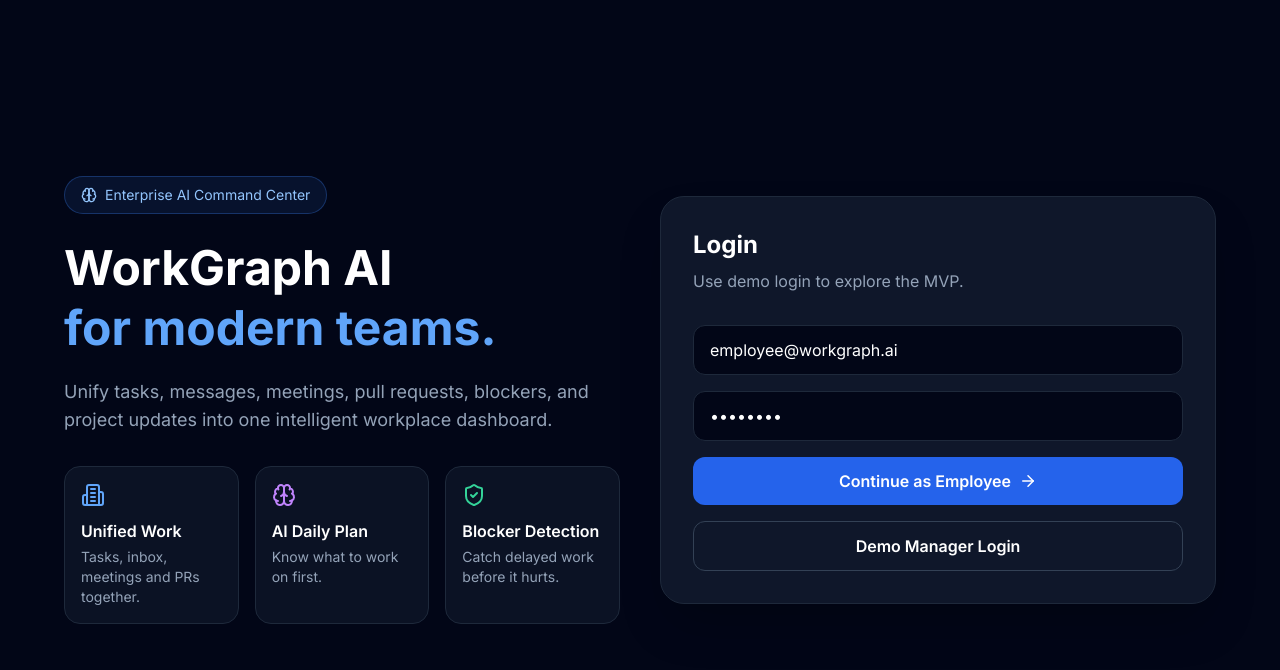
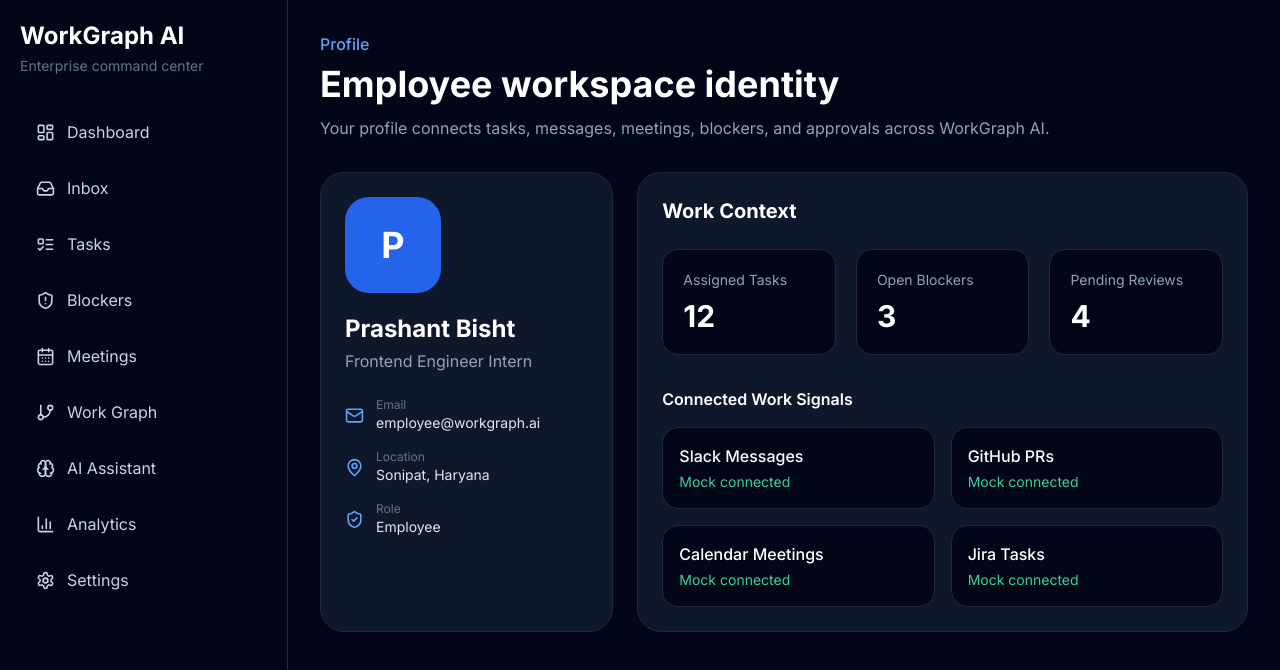
Before and after one commit to prashant2007-wq/WorkGraph-AI, a React (Vite) app in the folder apps/frontend/: page /profile in a window 1280 px wide. Before the commit this address led to /login. Shown: the top 670 px of the page. Built offline with nearby package versions, Linux system fonts and the light colour scheme.

Commit message:
add employee profile page

```diff
--- a/apps/frontend/src/pages/employee/Profile.tsx
+++ b/apps/frontend/src/pages/employee/Profile.tsx
@@ -1,8 +1,82 @@
+import { Mail, MapPin, ShieldCheck, UserRound } from "lucide-react";
+
 export default function Profile() {
   return (
-    <div className="p-6">
-      <h1 className="text-2xl font-bold text-white">Profile</h1>
-      <p className="text-slate-400 mt-2">Coming soon...</p>
+    <section>
+      <div>
+        <p className="text-blue-400 font-medium">Profile</p>
+        <h1 className="text-4xl font-bold mt-2">Employee workspace identity</h1>
+        <p className="text-slate-400 mt-3">
+          Your profile connects tasks, messages, meetings, blockers, and approvals across WorkGraph AI.
+        </p>
+      </div>
+
+      <div className="mt-8 grid grid-cols-1 xl:grid-cols-3 gap-6">
+        <div className="rounded-3xl border border-slate-800 bg-slate-900 p-6">
+          <div className="h-24 w-24 rounded-3xl bg-blue-600 flex items-center justify-center text-4xl font-bold">
+            P
+          </div>
+
+          <h2 className="text-2xl font-bold mt-5">Prashant Bisht</h2>
+          <p className="text-slate-400 mt-1">Frontend Engineer Intern</p>
+
+          <div className="mt-6 space-y-4">
+            <Info icon={Mail} label="Email" value="employee@workgraph.ai" />
+            <Info icon={MapPin} label="Location" value="Sonipat, Haryana" />
+            <Info icon={ShieldCheck} label="Role" value="Employee" />
+          </div>
+        </div>
+
+        <div className="xl:col-span-2 rounded-3xl border border-slate-800 bg-slate-900 p-6">
+          <h2 className="text-xl font-bold">Work Context</h2>
+
+          <div className="grid grid-cols-1 md:grid-cols-3 gap-5 mt-6">
+            <Metric label="Assigned Tasks" value="12" />
+            <Metric label="Open Blockers" value="3" />
+            <Metric label="Pending Reviews" value="4" />
+          </div>
+
+          <div className="mt-8">
+            <h3 className="font-semibold">Connected Work Signals</h3>
+            <div className="mt-4 grid grid-cols-1 md:grid-cols-2 gap-4">
+              <Signal name="Slack Messages" status="Mock connected" />
+              <Signal name="GitHub PRs" status="Mock connected" />
+              <Signal name="Calendar Meetings" status="Mock connected" />
+              <Signal name="Jira Tasks" status="Mock connected" />
+            </div>
+          </div>
+        </div>
+      </div>
+    </section>
+  );
+}
+
+function Info({ icon: Icon, label, value }: any) {
+  return (
+    <div className="flex items-center gap-3">
+      <Icon className="text-blue-400" size={19} />
+      <div>
+        <p className="text-xs text-slate-500">{label}</p>
+        <p className="text-sm text-slate-200">{value}</p>
+      </div>
     </div>
-  )
+  );
 }
+
+function Metric({ label, value }: { label: string; value: string }) {
+  return (
+    <div className="rounded-2xl bg-slate-950 border border-slate-800 p-5">
+      <p className="text-slate-400 text-sm">{label}</p>
+      <p className="text-3xl font-bold mt-2">{value}</p>
+    </div>
+  );
+}
+
+function Signal({ name, status }: { name: string; status: string }) {
+  return (
+    <div className="rounded-2xl bg-slate-950 border border-slate-800 p-4">
+      <p className="font-medium">{name}</p>
+      <p className="text-sm text-emerald-400 mt-1">{status}</p>
+    </div>
+  );
+}
--- a/apps/frontend/src/routes/AppRoutes.tsx
+++ b/apps/frontend/src/routes/AppRoutes.tsx
@@ -8,6 +8,7 @@
 import WorkGraph from "../pages/employee/WorkGraph";
 import AIAssistant from "../pages/employee/AIAssistant";
 import Analytics from "../pages/employee/Analytics";
+import Profile from "../pages/employee/Profile";
 import DashboardLayout from "../layouts/DashboardLayout";
 
 export default function AppRoutes() {
@@ -25,6 +26,7 @@
         <Route path="/work-graph" element={<WorkGraph />} />
         <Route path="/ai-assistant" element={<AIAssistant />} />
         <Route path="/analytics" element={<Analytics />} />
+        <Route path="/profile" element={<Profile />} />
       </Route>
 
       <Route path="*" element={<Navigate to="/login" replace />} />
```
